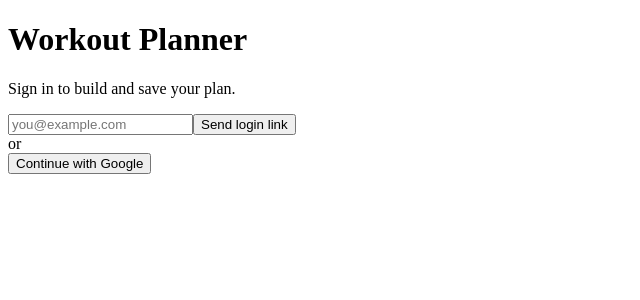
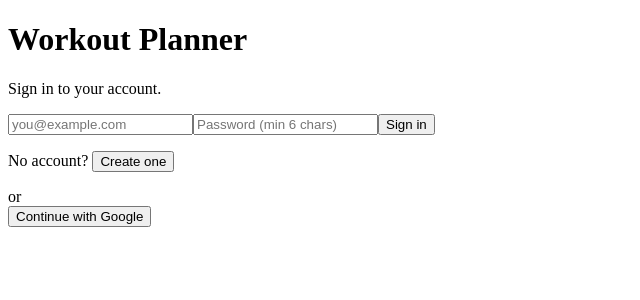
Before and after one commit to Bat0oo/fitness-app, a React (Vite) app: page / in a window 1280 px wide. Shown: the top 300 px of the page, without its empty margins (0-640 px from the left). Built offline with nearby package versions, Linux system fonts and the light colour scheme; no server answers; the HTML template or start-up script is replaced by a standard one.

Commit message:
Custom login

```diff
--- a/src/pages/Login.jsx
+++ b/src/pages/Login.jsx
@@ -2,22 +2,33 @@ import { useState } from 'react'
 import { supabase } from '../lib/supabase'
 
 export default function Login() {
+  const [mode, setMode] = useState('signin') // 'signin' | 'signup'
   const [email, setEmail] = useState('')
-  const [sent, setSent] = useState(false)
+  const [password, setPassword] = useState('')
   const [err, setErr] = useState('')
+  const [msg, setMsg] = useState('')
+  const [loading, setLoading] = useState(false)
 
-  async function signInWithEmail(e) {
+  async function handleSubmit(e) {
     e.preventDefault()
-    setErr('')
-    const { error } = await supabase.auth.signInWithOtp({
-      email,
-      options: { emailRedirectTo: window.location.origin },
-    })
+    setErr(''); setMsg(''); setLoading(true)
+
+    if (mode === 'signup') {
+      const { error } = await supabase.auth.signUp({ email, password })
       if (error) setErr(error.message)
-    else setSent(true)
+      else setMsg('Account created. You can sign in now.')
+      // If "Confirm email" is ON in Supabase, tell them to check inbox instead:
+      // else setMsg('Check your email to confirm your account.')
+    } else {
+      const { error } = await supabase.auth.signInWithPassword({ email, password })
+      if (error) setErr(error.message)
+      // on success, the auth listener in useAuth flips to the app automatically
+    }
+    setLoading(false)
   }
 
   async function signInWithGoogle() {
+    setErr('')
     const { error } = await supabase.auth.signInWithOAuth({
       provider: 'google',
       options: { redirectTo: window.location.origin },
@@ -29,26 +40,48 @@ export default function Login() {
     <div className="auth-wrap">
       <div className="auth-card">
         <h1 className="auth-title">Workout Planner</h1>
-        <p className="auth-sub">Sign in to build and save your plan.</p>
+        <p className="auth-sub">
+          {mode === 'signin' ? 'Sign in to your account.' : 'Create an account to save your plan.'}
+        </p>
 
-        {sent ? (
-          <p className="auth-note">Check your email for a login link.</p>
-        ) : (
-          <form onSubmit={signInWithEmail} className="auth-form">
+        <form onSubmit={handleSubmit} className="auth-form">
           <input
             type="email"
             required
             placeholder="you@example.com"
             value={email}
             onChange={e => setEmail(e.target.value)}
+            autoComplete="email"
           />
-            <button type="submit" className="btn-primary">Send login link</button>
+          <input
+            type="password"
+            required
+            minLength={6}
+            placeholder="Password (min 6 chars)"
+            value={password}
+            onChange={e => setPassword(e.target.value)}
+            autoComplete={mode === 'signin' ? 'current-password' : 'new-password'}
+          />
+          <button type="submit" className="btn-primary" disabled={loading}>
+            {loading ? 'Please wait…' : mode === 'signin' ? 'Sign in' : 'Create account'}
+          </button>
         </form>
-        )}
+
+        <p className="auth-switch">
+          {mode === 'signin' ? "No account? " : 'Already have one? '}
+          <button
+            type="button"
+            className="link-btn"
+            onClick={() => { setMode(mode === 'signin' ? 'signup' : 'signin'); setErr(''); setMsg('') }}
+          >
+            {mode === 'signin' ? 'Create one' : 'Sign in'}
+          </button>
+        </p>
 
         <div className="auth-divider">or</div>
         <button onClick={signInWithGoogle} className="btn-google">Continue with Google</button>
 
+        {msg && <p className="auth-note">{msg}</p>}
         {err && <p className="auth-err">{err}</p>}
       </div>
     </div>
```
Lines whose indentation alone changed are shown as unchanged.
